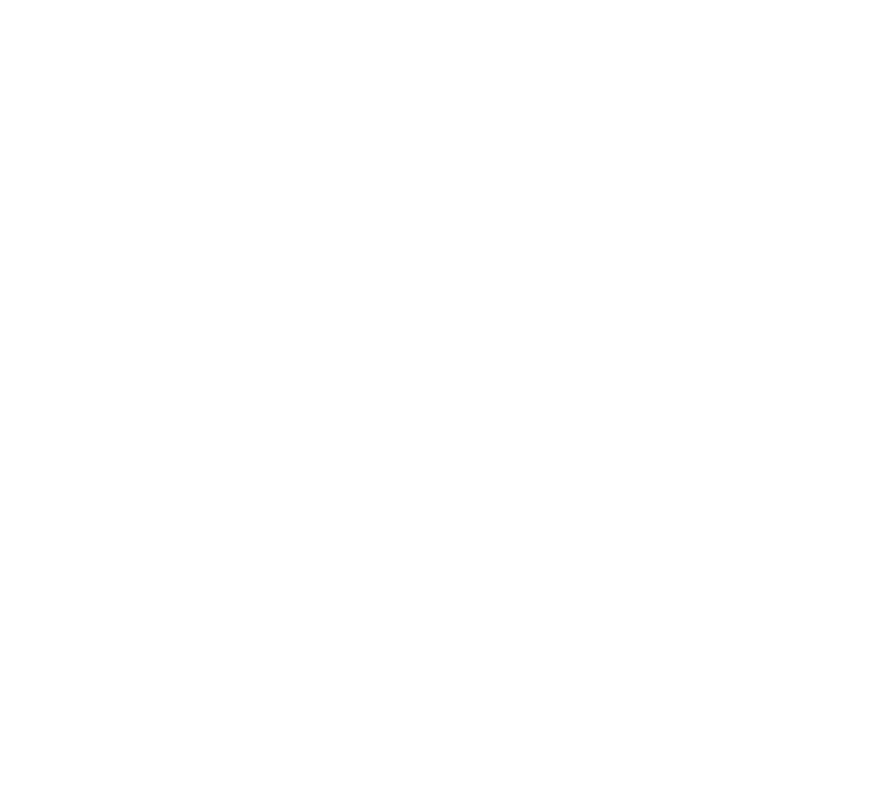
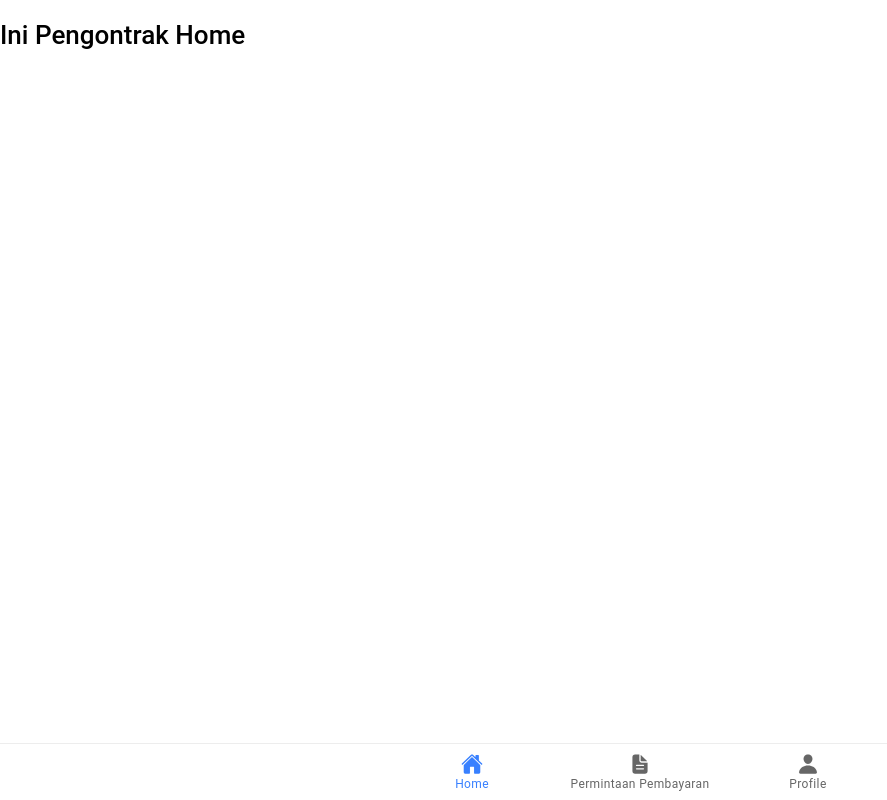
Before and after one commit to Madeean/KUMAPU, a React (Create React App) app: page /pengontrak/home in a window 1280 px wide. Shown: the whole page, without its empty margins (0-887 px from the left). Built offline with nearby package versions, Linux system fonts and the light colour scheme.

Commit message:
bottom navbar pengontrak

```diff
--- a/src/App.tsx
+++ b/src/App.tsx
@@ -23,6 +23,7 @@
 import SplashScreen from "./splash/SplashScreen";
 import Login from "./auth/Login";
 import Register from "./auth/Register";
+import PengontrakTab from "./pengontrak/PengontrakTab";
 
 setupIonicReact();
 
@@ -33,6 +34,7 @@
         <Route path="/" component={SplashScreen} exact />
         <Route path="/login" component={Login} exact />
         <Route path="/register" component={Register} exact />
+        <Route path="/pengontrak" component={PengontrakTab} />
       </IonRouterOutlet>
     </IonReactRouter>
   </IonApp>
--- a/src/auth/Components/RegisterPengontrak.tsx
+++ b/src/auth/Components/RegisterPengontrak.tsx
@@ -68,7 +68,10 @@
             <IonButton color="favorite">Gallery</IonButton>
           </div>
 
-          <IonButton className="ion-margin-top btnregister-register-pengontrak">
+          <IonButton
+            className="ion-margin-top btnregister-register-pengontrak"
+            routerLink="/pengontrak"
+          >
             Register
           </IonButton>
         </IonCol>
--- a/src/auth/Register.css
+++ b/src/auth/Register.css
@@ -6,3 +6,11 @@
 gantiWarna-register {
   color: #000 !important;
 }
+.icon-register {
+  width: 40px;
+  height: 40px;
+}
+
+.gantiwarna {
+  --background: #000;
+}
--- a/src/auth/Register.tsx
+++ b/src/auth/Register.tsx
@@ -1,17 +1,24 @@
 import React from "react";
 import {
+  IonBackButton,
+  IonButton,
+  IonButtons,
   IonContent,
+  IonHeader,
+  IonIcon,
   IonItem,
   IonList,
   IonPage,
   IonSelect,
   IonSelectOption,
   IonText,
+  IonToolbar,
 } from "@ionic/react";
 
 import "./Register.css";
 import RegisterPemilikKontrakan from "./Components/RegisterPemilikKontrakan";
 import RegisterPengontrak from "./Components/RegisterPengontrak";
+import { arrowBack } from "ionicons/icons";
 
 const Register: React.FC = () => {
   const [registerType, setRegisterType] = React.useState<string>("");
@@ -19,7 +26,6 @@
   return (
     <IonPage>
       <IonContent className="ion-padding ion-text-center">
-        <IonText>Select Register Type</IonText>
         <IonList className="container-register">
           <IonItem>
             <IonSelect
--- /dev/null
+++ b/src/pengontrak/PengontrakHome.tsx
@@ -0,0 +1,11 @@
+import React from "react";
+
+const PengontrakHome: React.FC = () => {
+  return (
+    <div>
+      <h1>Ini Pengontrak Home</h1>
+    </div>
+  );
+};
+
+export default PengontrakHome;
--- /dev/null
+++ b/src/pengontrak/PengontrakPermintaanPembayaran.tsx
@@ -0,0 +1,11 @@
+import React from "react";
+
+const PengontrakPermintaanPembayaran: React.FC = () => {
+  return (
+    <div>
+      <h1>Ini Pengontrak Permintaan Pembayaran</h1>
+    </div>
+  );
+};
+
+export default PengontrakPermintaanPembayaran;
--- /dev/null
+++ b/src/pengontrak/PengontrakProfile.tsx
@@ -0,0 +1,10 @@
+import React from "react";
+
+const PengontrakProfile: React.FC = () => {
+  return (
+    <div>
+      <h1>Ini Pengontrak Profile</h1>
+    </div>
+  );
+};
+export default PengontrakProfile;
--- /dev/null
+++ b/src/pengontrak/PengontrakTab.tsx
@@ -0,0 +1,57 @@
+import {
+  IonIcon,
+  IonLabel,
+  IonRouterOutlet,
+  IonTabBar,
+  IonTabButton,
+  IonTabs,
+} from "@ionic/react";
+import {
+  arrowBackCircleSharp,
+  documentText,
+  home,
+  mailOutline,
+  person,
+  videocamOutline,
+} from "ionicons/icons";
+import React from "react";
+import { Redirect, Route } from "react-router";
+import PengontrakHome from "./PengontrakHome";
+import PengontrakPermintaanPembayaran from "./PengontrakPermintaanPembayaran";
+import PengontrakProfile from "./PengontrakProfile";
+
+const PengontrakTab: React.FC = () => {
+  return (
+    <IonTabs>
+      <IonRouterOutlet>
+        <Redirect exact from="/pengontrak" to="/pengontrak/home" />
+        <Route exact path="/pengontrak/home" component={PengontrakHome} />
+        <Route
+          exact
+          path="/pengontrak/permintaan-pembayaran"
+          component={PengontrakPermintaanPembayaran}
+        />
+        <Route exact path="/pengontrak/profile" component={PengontrakProfile} />
+      </IonRouterOutlet>
+      <IonTabBar slot="bottom">
+        <IonTabButton tab="home" href="/pengontrak/home">
+          <IonIcon icon={home} />
+          <IonLabel>Home</IonLabel>
+        </IonTabButton>
+        <IonTabButton
+          tab="permintaan-pembayaran"
+          href="/pengontrak/permintaan-pembayaran"
+        >
+          <IonIcon icon={documentText} />
+          <IonLabel>Permintaan Pembayaran</IonLabel>
+        </IonTabButton>
+        <IonTabButton tab="profile" href="/pengontrak/profile">
+          <IonIcon icon={person} />
+          <IonLabel>Profile</IonLabel>
+        </IonTabButton>
+      </IonTabBar>
+    </IonTabs>
+  );
+};
+
+export default PengontrakTab;
```
